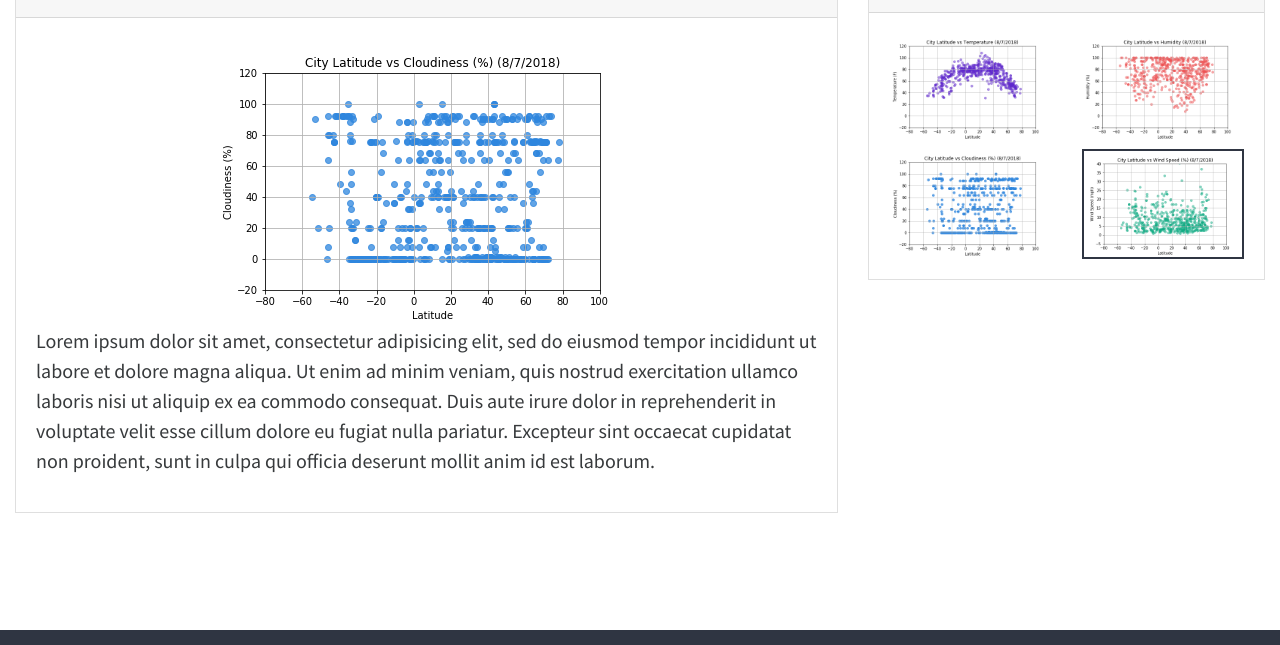
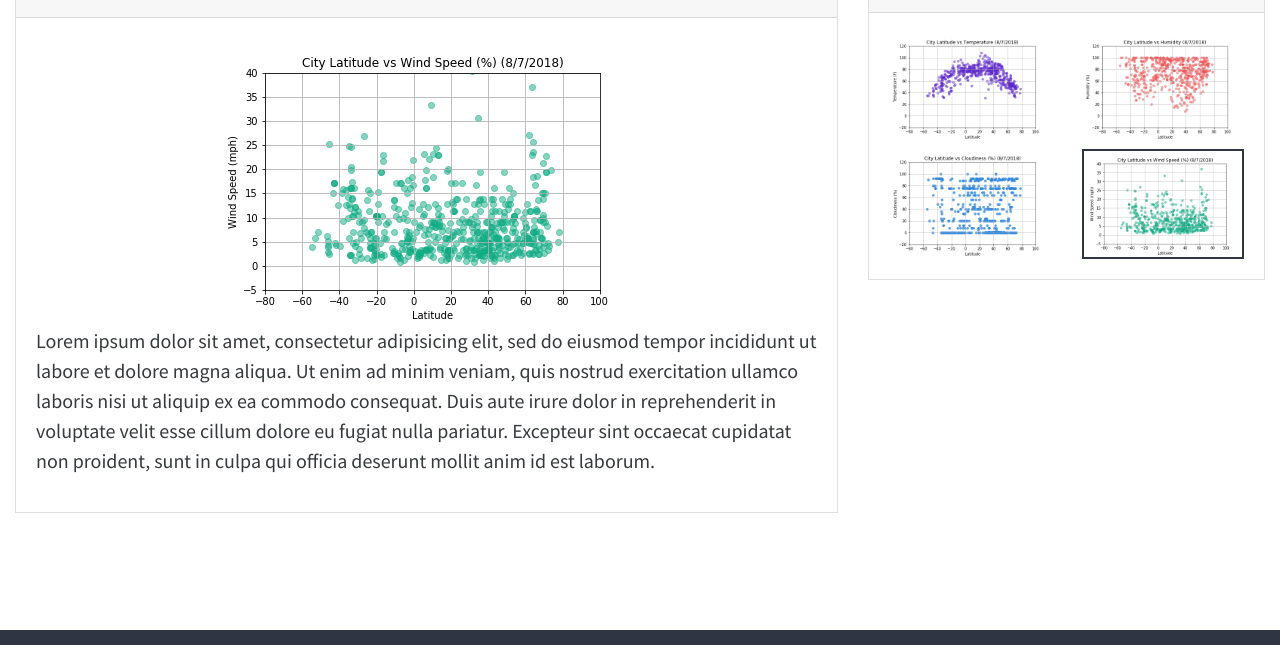
Before and after one commit to jjrx/bootstrap-hw, a plain HTML site: page windspeed.html in a window 1280 px wide. Shown: the part 155-800 px from the top of the page. Drawn offline with nearby package versions, Linux system fonts and the light colour scheme.

Commit message:
Fixed wind speed graph

```diff
--- a/windspeed.html
+++ b/windspeed.html
@@ -46,7 +46,7 @@
 							<h1 class="text-center heading">Wind Speed</h1>
 						</div>
 						<div class="card-body">
-							<img class="img-fluid mx-auto d-block" src="Resources/assets/images/Fig3.png">
+							<img class="img-fluid mx-auto d-block" src="Resources/assets/images/Fig4.png">
 							<p>Lorem ipsum dolor sit amet, consectetur adipisicing elit, sed do eiusmod
 							tempor incididunt ut labore et dolore magna aliqua. Ut enim ad minim veniam,
 							quis nostrud exercitation ullamco laboris nisi ut aliquip ex ea commodo
```
